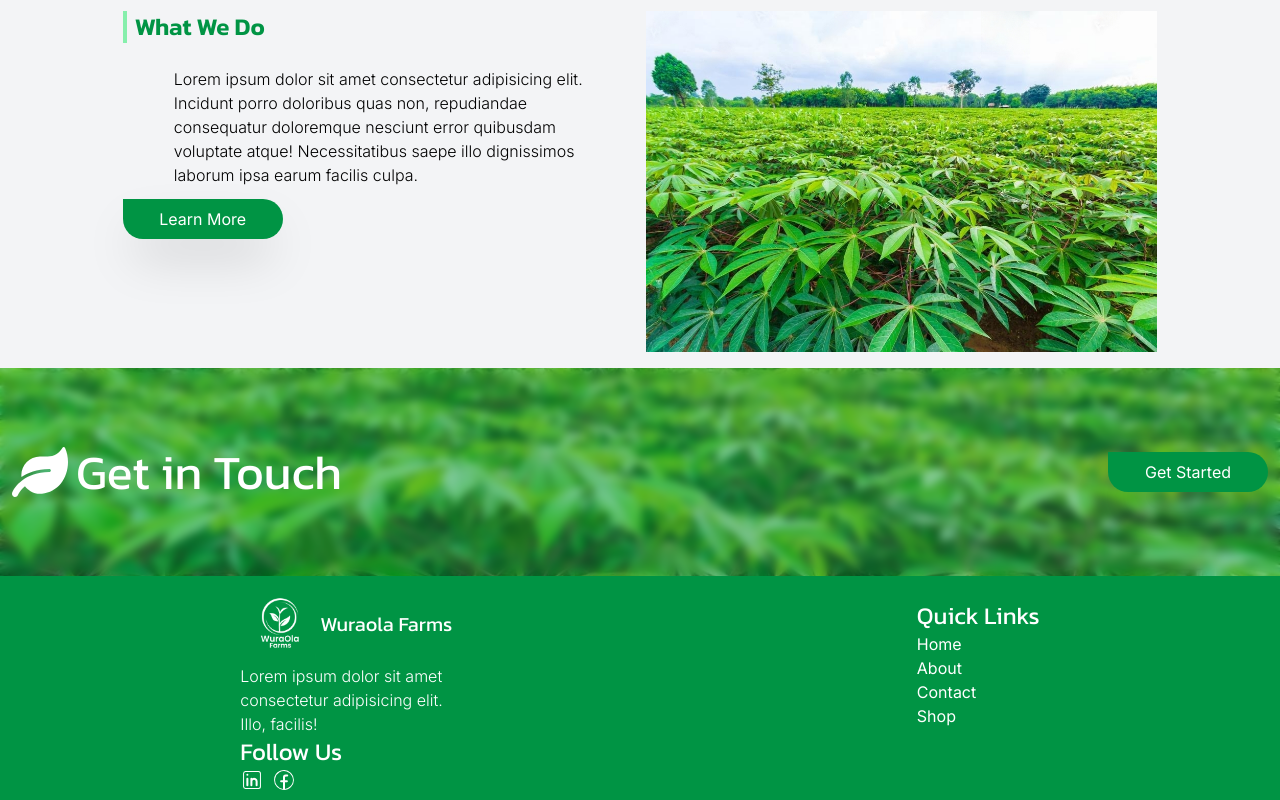
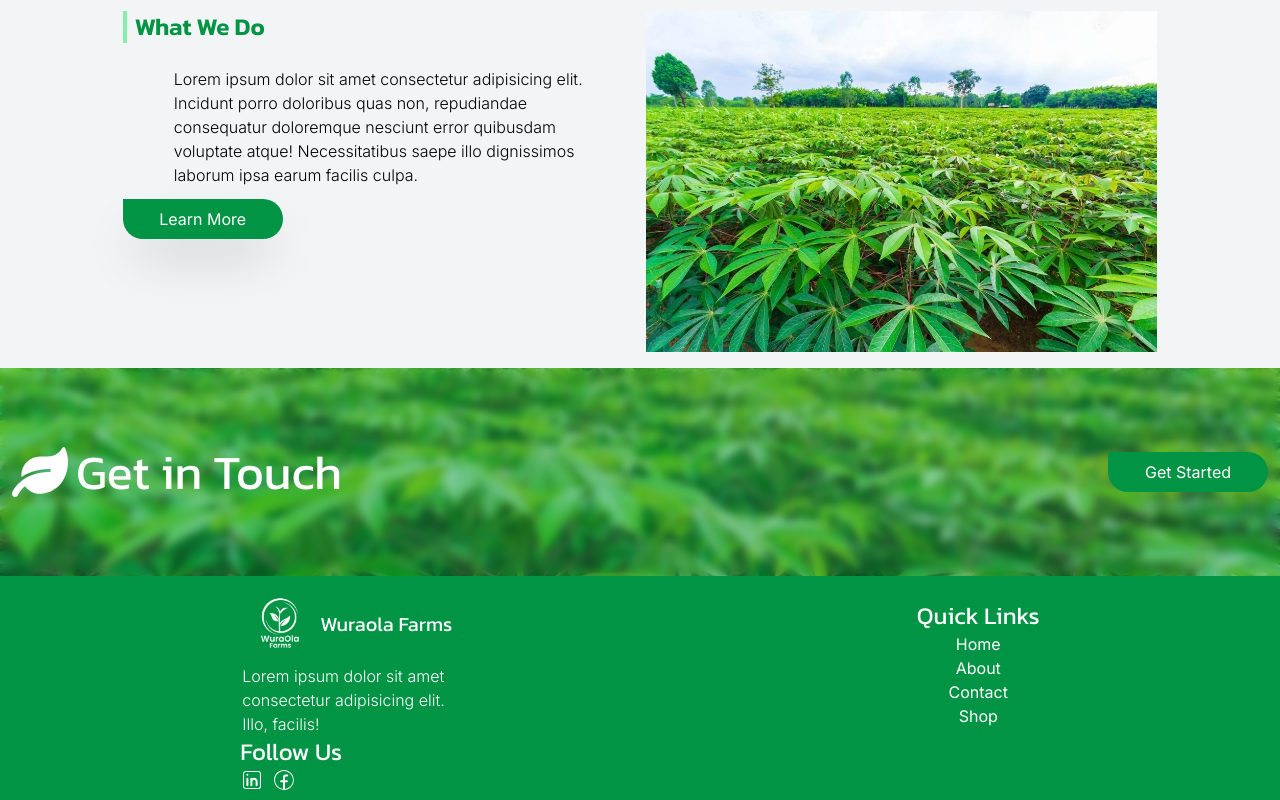
Before and after one commit to OlaiwonAbdullahi/WuraOla-Farms, a React (Vite) app: page / in a window 1280 px wide. Shown: the part 982-1782 px from the top of the page. Built offline with nearby package versions, Linux system fonts and the light colour scheme.

Commit message:
update App.jsx, Footer.jsx and home.jsx

```diff
--- a/src/App.jsx
+++ b/src/App.jsx
@@ -11,6 +11,7 @@ const App = () => {
     <div>
       <TopHeader />
       <Navbar />
+
       <Hero />
       <About />
       <Whatwedo />
--- a/src/components/Footer.jsx
+++ b/src/components/Footer.jsx
@@ -5,11 +5,11 @@ const Footer = () => {
     <div className=" p-2 bg-secondary flex flex-col md:flex-row justify-around">
       <div className=" ">
         <div className=" flex flex-col">
-          <div className=" flex items-center text-primary text-xl font-kanit">
+          <div className=" flex items-center justify-center text-primary text-xl font-kanit">
             <img src={logo} alt="" className=" w-20 h-20" />
             Wuraola Farms
           </div>
-          <div className="">
+          <div className=" text-center md:text-left justify-center flex">
             <p className=" w-52 text-primary font-inter font-light leading-6 ">
               Lorem ipsum dolor sit amet consectetur adipisicing elit. Illo,
               facilis!
@@ -17,16 +17,20 @@ const Footer = () => {
           </div>
         </div>
         <div className="">
-          <h2 className=" text-2xl text-primary font-kanit">Follow Us</h2>
-          <div className=" flex gap-2 text-primary">
+          <h2 className=" text-2xl text-primary text-center md:text-left font-kanit">
+            Follow Us
+          </h2>
+          <div className=" flex gap-2 text-primary justify-center md:justify-start">
             <CiLinkedin className=" h-6 w-6" />
             <CiFacebook className=" h-6 w-6" />
           </div>
         </div>
       </div>
       <div className=" text-primary font-inter pt-4">
-        <h2 className=" text-2xl text-primary font-kanit">Quick Links</h2>
-        <ul>
+        <h2 className=" text-2xl text-primary text-center md:text-left font-kanit">
+          Quick Links
+        </h2>
+        <ul className="text-center">
           <li>Home</li>
           <li>About</li>
           <li>Contact</li>
--- a/src/pages/home.jsx
+++ b/src/pages/home.jsx
@@ -0,0 +1,5 @@
+const home = () => {
+  return <div>home</div>;
+};
+
+export default home;
```
